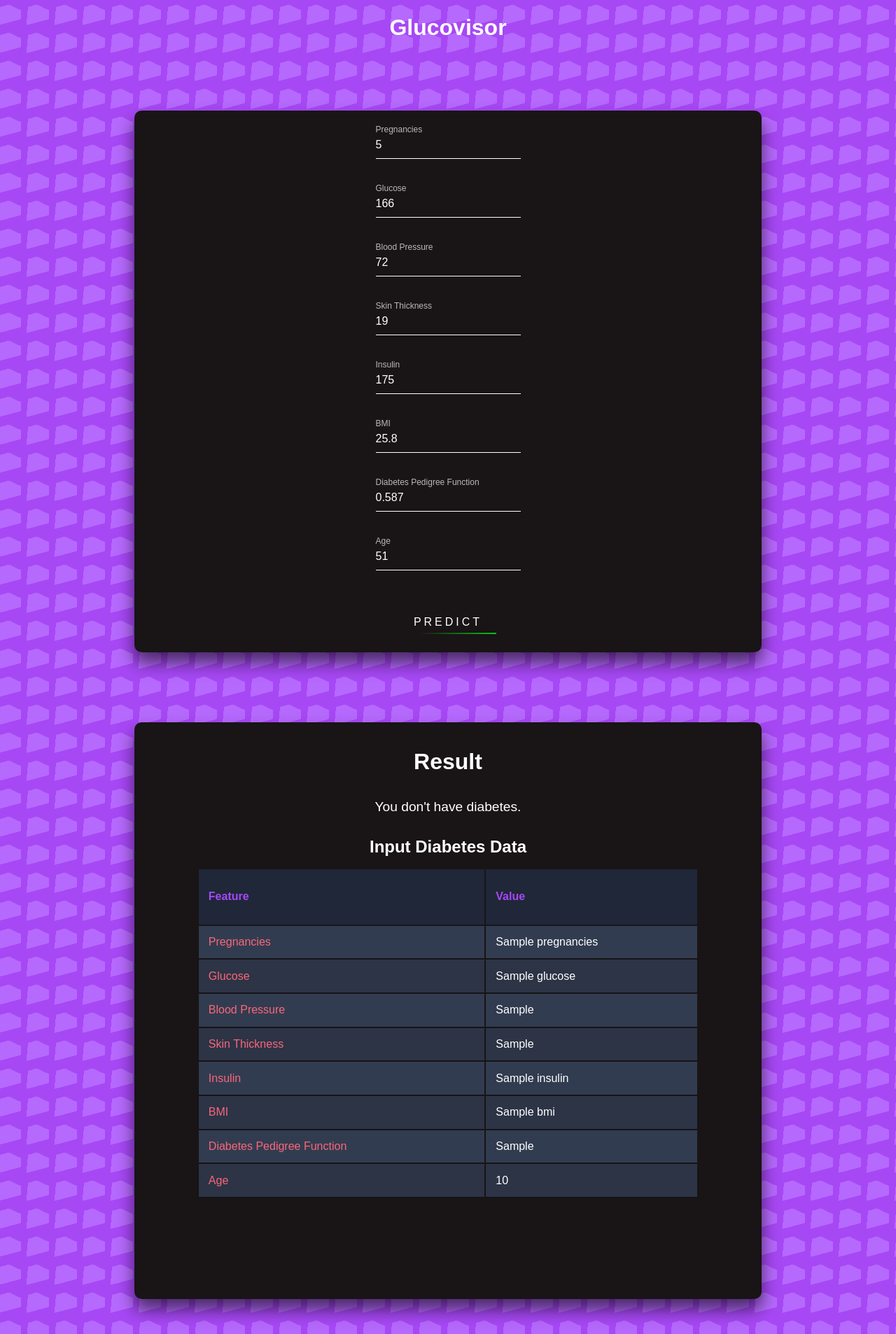
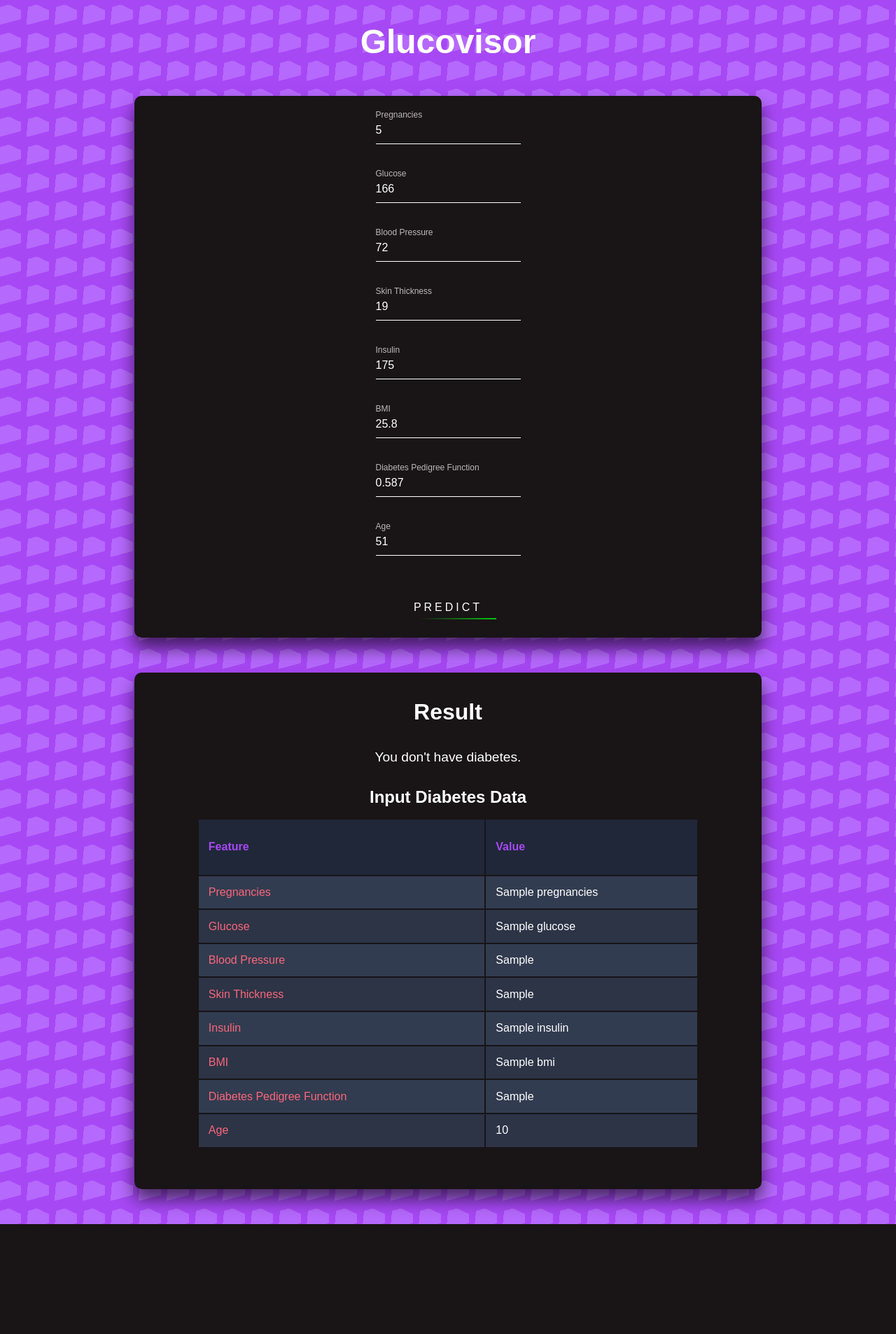
Before and after one commit to Hardvan/Glucovisor, a Flask app: template templates/index.html in a window 1280 px wide. Shown: the whole page at 70% size. After the commit the page ends 1749 px from the top, so only its background shows below. Run offline with Flask 3, Linux system fonts and the light colour scheme; the template is opened without the code that fills it: most values are stand-ins (such as "Sample title", 1, 10 or a date in 2020); parts of the project's set-up code (start-up, migrations or seed data) failed here and were passed over.

Commit message:
Update font size and color in index.css

```diff
--- a/static/css/index.css
+++ b/static/css/index.css
@@ -28,10 +28,10 @@
 }
 
 .title {
-  font-size: 2rem;
+  font-size: 3rem;
   font-weight: 700;
-  margin-bottom: 1rem;
   text-align: center;
+  color: #fff;
 }
 
 /* Input Form */
@@ -42,7 +42,7 @@
   justify-content: center;
   gap: 1rem;
   max-width: 70%;
-  margin: 100px auto;
+  margin: 50px auto;
   background: rgba(24, 20, 20, 0.987);
   box-sizing: border-box;
   box-shadow: 0 15px 25px rgba(0, 0, 0, 0.6);
@@ -155,23 +155,23 @@
   margin-bottom: 1rem;
 }
 
+.result-text {
+  font-size: 1.2rem;
+  margin-bottom: 1rem;
+  color: #fff;
+}
+
 .result-table-title {
   font-size: 1.5rem;
   font-weight: 700;
   margin-bottom: 1rem;
 }
 
-.result-text {
-  font-size: 1.2rem;
-  margin-bottom: 1rem;
-  color: #fff;
-}
-
 .result-table th h3 {
   font-weight: bold;
   font-size: 1rem;
   text-align: left;
-  color: #A748F5;
+  color: #a748f5;
 }
 
 .result-table td {
@@ -188,7 +188,7 @@
   width: 80%;
   margin: 0 auto;
   display: table;
-  padding: 0 0 8em 0;
+  margin-bottom: 42px;
 }
 
 .result-table td,
```
